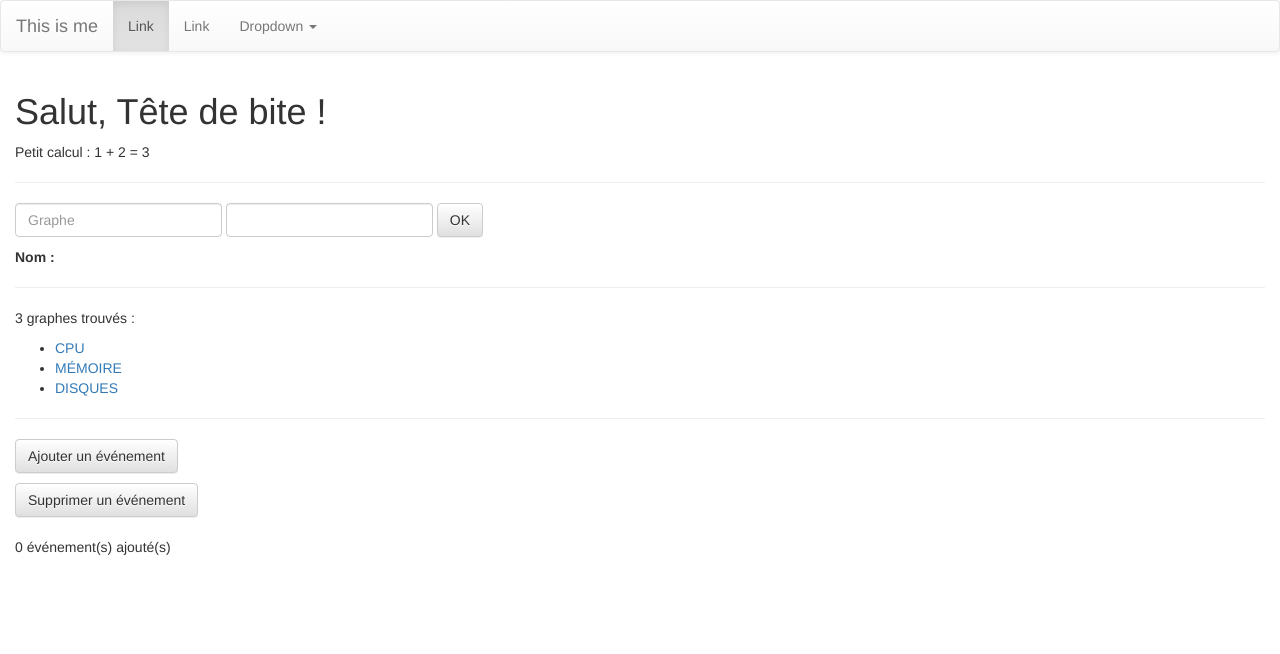
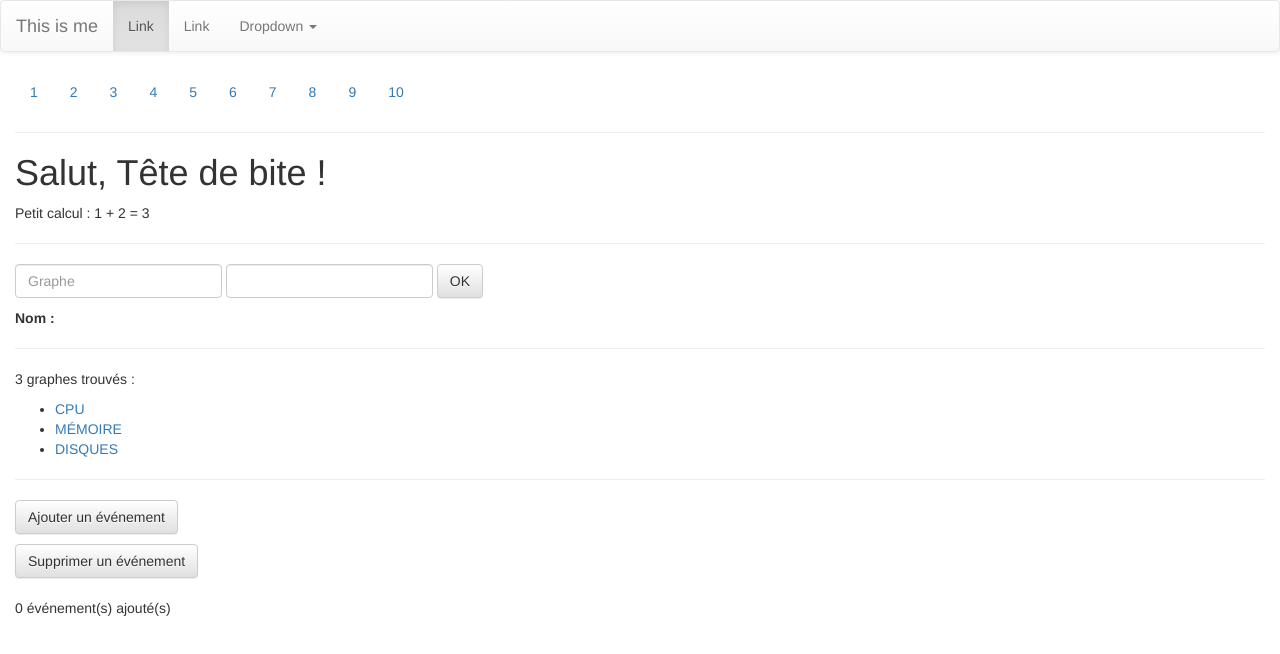
Before and after one commit to pgentile/tests-angular, a website: page app/index.html in a window 1280 px wide. Drawn offline with nearby package versions, Linux system fonts and the light colour scheme; some packages are replaced by stand-ins of ours.

Commit message:
Nav pills et tabs

```diff
--- a/app/index.html
+++ b/app/index.html
@@ -11,6 +11,7 @@
     <script src="/static/angular/angular.js"></script>
     <script src="/static/angular-animate/angular-animate.js"></script>
     <script src="/js/navbar.js"></script>
+    <script src="/js/tabs.js"></script>
     <script src="/js/app.js"></script>
     <style>
 
@@ -36,6 +37,14 @@
     <tt-navbar title="'This is me'"></tt-navbar>
 
     <div class="container-fluid" ng-cloak>
+
+      <tabs>
+        <tab ng-repeat="truc in [1, 2, 3, 4, 5, 6, 7, 8, 9, 10]" title="{{ truc }}" active="">
+          <p>Contenu : {{ truc }} biffle</p>
+        </tab>
+      </tabs>
+
+      <hr>
 
       <h1>Salut, {{ 'Tête de bite' }} !</h1>
       <p>Petit calcul : 1 + 2 = {{ 1 + 2 }}</p>
--- a/app/js/app.js
+++ b/app/js/app.js
@@ -1,7 +1,7 @@
 'use strict';
 
 
-angular.module('dashboard', ['ngAnimate', 'navbar'])
+angular.module('dashboard', ['ngAnimate', 'navbar', 'tabs'])
   .factory('alerting', function () {
     return window.alert;
   })
--- /dev/null
+++ b/app/js/tabs.js
@@ -0,0 +1,55 @@
+'use strict';
+
+
+angular.module('tabs', [])
+  .directive('tabs', function () {
+    return {
+      restrict: 'E',
+      scope: {},
+      controller: function ($scope) {
+        console.info("Controller 'tabs'");
+
+        $scope.tabs = [];
+
+        this.addTab = function (title, active) {
+          var tab = {
+            title: title,
+            active: active,
+          };
+          $scope.tabs.push(tab);
+          return tab;
+        }
+
+        this.selectTab = function (index) {
+          $scope.tabs.forEach(function (tab) {
+            tab.active = false;
+          });
+          $scope.tabs[index].active = true;
+        }
+
+        $scope.selectTab = this.selectTab;
+      },
+      link: function (scope, element, attrs, tabsController) {
+        console.info("Link 'tabs'", element);
+      },
+      transclude: true,
+      template: '<ul class="nav nav-pills"><li ng-repeat="tab in tabs" ng-class="{ active: tab.active }"><a href="" ng-click="selectTab($index)">{{ tab.title }}</a></li></ul><div class="tab-content" ng-transclude></div>'
+    };
+  })
+  .directive('tab', function () {
+    return {
+      restrict: 'E',
+      require:'^tabs',
+      scope: false,
+      transclude: true,
+      template: '<div class="tab-pane" ng-transclude ng-show="isActive()"></div>',
+      link: function (scope, element, attrs, tabsController) {
+        console.info("Link 'tab'", element);
+
+        var tab = tabsController.addTab(attrs.title, attrs.active || false);
+        scope.isActive = function() {
+          return tab.active;
+        }
+      }
+    };
+  });
```
Also changed, not shown: app/js/navbar.js (line endings or trailing spaces).
